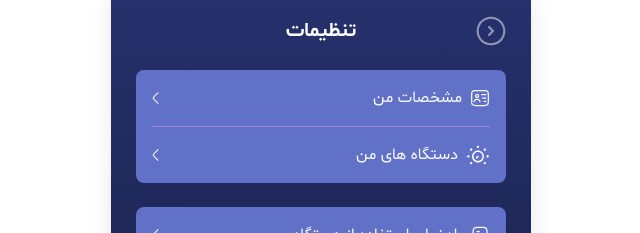
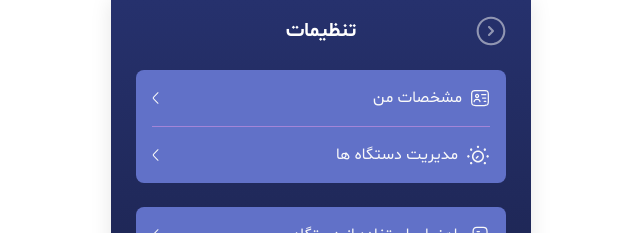
Before and after one commit to nimash79/Macol, a React (Vite) app: page /settings in a window 1280 px wide. Shown: the top 233 px of the page, without its empty margins (418-1058 px from the left). Built offline with nearby package versions, Linux system fonts and the light colour scheme; no server answers.

Commit message:
refactor: 💡 change the text of my devices in settings and
and its own page

```diff
--- a/src/pages/settings/MyDevicesPage.jsx
+++ b/src/pages/settings/MyDevicesPage.jsx
@@ -148,7 +148,7 @@ const MyDevicesPage = () => {
   if (!pageIsReady) return null;
   return (
     <SettingsLayout
-      title={"دستگاه های من"}
+      title={"مدیریت دستگاه ها"}
       icon={<PlusIcon />}
       onIconClick={() => setAddDeviceModal(true)}
     >
--- a/src/pages/settings/SettingsPage.jsx
+++ b/src/pages/settings/SettingsPage.jsx
@@ -31,7 +31,7 @@ const SettingsPage = () => {
         <div className="button-separator"></div>
         <Link to={"/my-devices"} className="button">
           <DeviceIcon />
-          <p className="button-text">دستگاه های من</p>
+          <p className="button-text">مدیریت دستگاه ها</p>
           <ArrowLeftIcon className="button-arrow" />
         </Link>
       </div>
```
